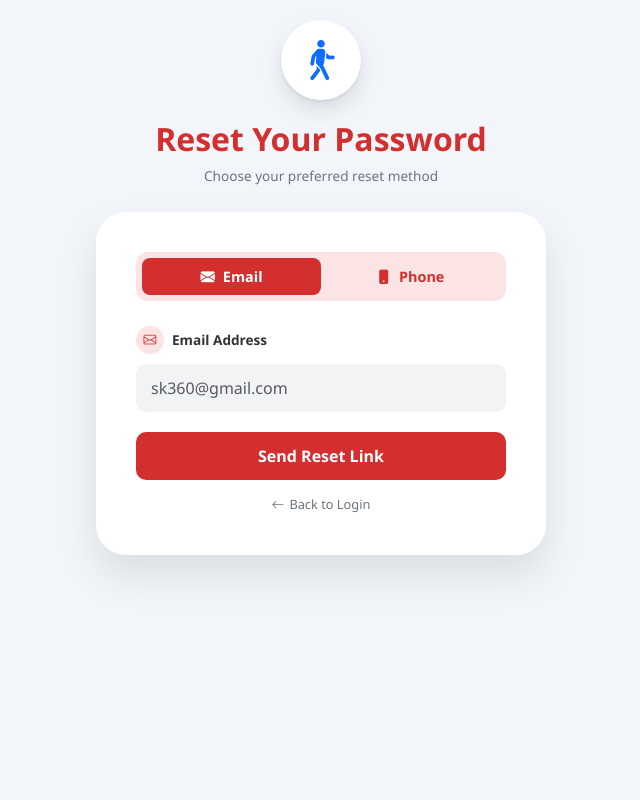
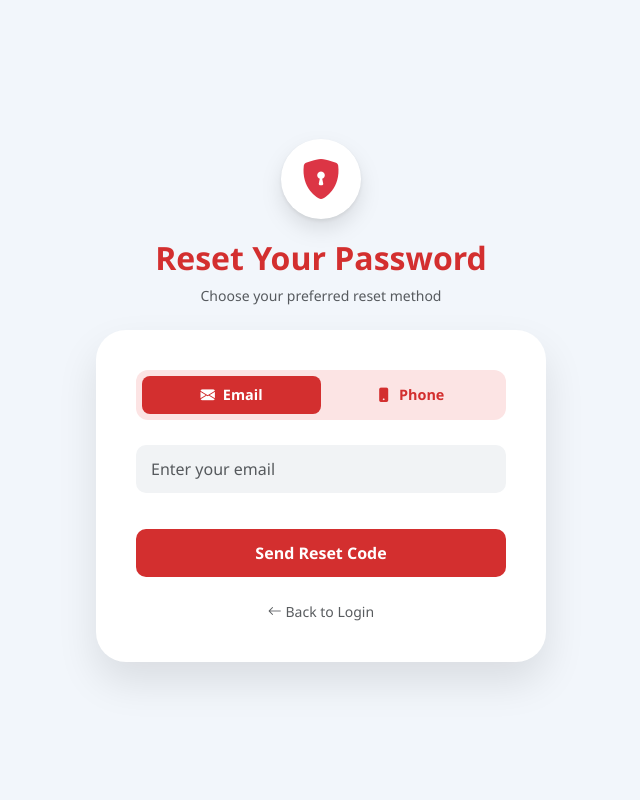
Before and after one commit to Teng05/SK360, a PHP site: page /auth/resetpass.php in a window 1280 px wide. Shown: the whole page, without its empty margins (319-959 px from the left). Run offline with PHP 8.4, Linux system fonts and the light colour scheme; some libraries are stand-ins or nearby versions.

Commit message:
reset pass email

```diff
--- a/auth/resetpass.php
+++ b/auth/resetpass.php
@@ -1,301 +1,198 @@
+<?php
+session_start();
+require_once '../classes/database.php';
+
+// Set PHP Timezone to match Philippines
+date_default_timezone_set('Asia/Manila');
+
+use PHPMailer\PHPMailer\PHPMailer;
+use PHPMailer\PHPMailer\Exception;
+use Twilio\Rest\Client;
+
+require_once __DIR__ . '/../vendor/autoload.php';
+
+$db = new Database();
+$conn = $db->openConnection();
+
+$message = "";
+
+/* TWILIO CONFIG */
+$twilioSid = 'YOUR_NEW_ACCOUNT_SID';
+$twilioToken = 'YOUR_NEW_AUTH_TOKEN';
+$verifyServiceSid = 'YOUR_VERIFY_SERVICE_SID';
+
+if ($_SERVER['REQUEST_METHOD'] === 'POST') {
+
+    if (isset($_POST['email'])) {
+        $email = trim($_POST['email']);
+
+        if (!empty($email)) {
+            $stmt = $conn->prepare("SELECT user_id, first_name FROM users WHERE email = ? LIMIT 1");
+            $stmt->execute([$email]);
+            $user = $stmt->fetch();
+
+            if ($user) {
+                $user_id = $user['user_id'];
+                $verificationCode = random_int(100000, 999999);
+
+                // FIX: Let MySQL calculate the expiration based on ITS OWN current time (NOW())
+                $ins = $conn->prepare("INSERT INTO password_resets (user_id, reset_code, method, expires_at)
+                                       VALUES (?, ?, 'email', DATE_ADD(NOW(), INTERVAL 15 MINUTE))");
+                $ins->execute([$user_id, $verificationCode]);
+
+                $_SESSION['reset_email'] = $email;
+                $_SESSION['reset_user_id'] = $user_id;
+
+                try {
+                    $mail = new PHPMailer(true);
+                    $mail->isSMTP();
+                    $mail->Host       = 'smtp.gmail.com';
+                    $mail->SMTPAuth   = true;
+                    $mail->Username   = 'paulmonje123@gmail.com';
+                    $mail->Password   = 'vrffgqfdpautwxsf';
+                    $mail->SMTPSecure = PHPMailer::ENCRYPTION_STARTTLS;
+                    $mail->Port       = 587;
+
+                    $mail->setFrom('paulmonje123@gmail.com', 'SK360 Support');
+                    $mail->addAddress($email, $user['first_name']);
+
+                    $mail->isHTML(true);
+                    $mail->Subject = 'SK360 Password Reset Code';
+                    $mail->Body    = "
+                        <div style='font-family: Arial, sans-serif; text-align: center; border: 1px solid #ddd; padding: 20px; border-radius: 15px;'>
+                            <h2 style='color: #d32f2f;'>Reset Your Password</h2>
+                            <p>Hello {$user['first_name']}, use the code below to reset your password:</p>
+                            <h1 style='background: #f4f4f4; display: inline-block; padding: 10px 20px; letter-spacing: 5px; color: #333;'>{$verificationCode}</h1>
+                            <p style='font-size: 0.8rem; color: #777;'>This code will expire in 15 minutes.</p>
+                        </div>";
+
+                    $mail->send();
+                    echo "<script>window.onload = function(){ showSuccess('email', '$email'); }</script>";
+                } catch (Exception $e) {
+                    $message = "Mail Error: Check your SMTP settings.";
+                }
+            } else {
+                $message = "No account found with that email address.";
+            }
+        }
+    }
+
+    // 2. HANDLE SMS REQUEST (Twilio)
+    if (isset($_POST['phone'])) {
+        $phone = trim($_POST['phone']);
+        if (!empty($phone)) {
+            $stmt = $conn->prepare("SELECT user_id FROM users WHERE phone_number = ? LIMIT 1");
+            $stmt->execute([$phone]);
+            $user = $stmt->fetch();
+
+            if ($user) {
+                try {
+                    $twilio = new Client($twilioSid, $twilioToken);
+                    $twilio->verify->v2->services($verifyServiceSid)
+                        ->verifications
+                        ->create($phone, "sms");
+
+                    $_SESSION['reset_phone'] = $phone;
+                    $_SESSION['reset_user_id'] = $user['user_id'];
+                    echo "<script>window.onload = function(){ showSuccess('phone', '$phone'); }</script>";
+                } catch (Exception $e) {
+                    $message = "SMS Error: " . $e->getMessage();
+                }
+            } else {
+                $message = "This phone number is not registered.";
+            }
+        }
+    }
+}
+?>
 <!DOCTYPE html>
 <html lang="en">
 <head>
     <meta charset="UTF-8">
     <meta name="viewport" content="width=device-width, initial-scale=1.0">
-    <title>Reset Password System</title>
+    <title>Reset Password | SK360</title>
     <link href="https://cdn.jsdelivr.net/npm/bootstrap@5.3.0/dist/css/bootstrap.min.css" rel="stylesheet">
     <link rel="stylesheet" href="https://cdn.jsdelivr.net/npm/bootstrap-icons@1.11.0/font/bootstrap-icons.css">
-
     <style>
-        :root {
-            --sk-red: #d32f2f;
-            --sk-light-bg: #f2f6fb;
-            --sk-yellow-bg: #fefad4;
-            --sk-yellow-border: #e9d9ab;
-            --sk-yellow-text: #8f763f;
-        }
-
-        body {
-            background-color: var(--sk-light-bg);
-            font-family: 'Segoe UI', Tahoma, Geneva, Verdana, sans-serif;
-            min-height: screen;
-            display: flex;
-            align-items: center;
-            justify-content: center;
-            padding: 20px;
-        }
-
-        .auth-card {
-            background: white;
-            border-radius: 30px;
-            box-shadow: 0 20px 40px rgba(0,0,0,0.1);
-            max-width: 450px;
-            width: 100%;
-            padding: 40px;
-            border: none;
-        }
-
-        .sk-logo {
-            width: 80px;
-            height: 80px;
-            margin-bottom: 20px;
-            filter: drop-shadow(0 10px 10px rgba(0,0,0,0.1));
-        }
-
-        .main-title {
-            color: var(--sk-red);
-            font-weight: 700;
-            margin-bottom: 8px;
-        }
-
-        .sub-text {
-            color: #6c757d;
-            font-size: 0.85rem;
-            margin-bottom: 25px;
-        }
-
-        /* Toggle Switch Styling */
-        .method-toggle {
-            background-color: #fce4e4;
-            border-radius: 12px;
-            padding: 6px;
-            display: flex;
-            margin-bottom: 25px;
-        }
-
-        .btn-toggle {
-            flex: 1;
-            border-radius: 8px;
-            padding: 8px;
-            border: none;
-            font-size: 0.9rem;
-            font-weight: 600;
-            transition: 0.3s;
-        }
-
-        .btn-toggle.active {
-            background-color: var(--sk-red);
-            color: white;
-        }
-
-        .btn-toggle:not(.active) {
-            background: transparent;
-            color: var(--sk-red);
-        }
-
-        /* Input Styling */
-        .form-label-custom {
-            font-size: 0.85rem;
-            font-weight: 600;
-            color: #333;
-            display: flex;
-            align-items: center;
-            gap: 8px;
-            margin-bottom: 10px;
-        }
-
-        .label-icon {
-            background-color: #fce4e4;
-            color: var(--sk-red);
-            width: 28px;
-            height: 28px;
-            border-radius: 50%;
-            display: flex;
-            align-items: center;
-            justify-content: center;
-            font-size: 0.8rem;
-        }
-
-        .form-control-custom {
-            background-color: #f1f3f5;
-            border: none;
-            border-radius: 10px;
-            padding: 12px 15px;
-        }
-
-        .btn-sk-primary {
-            background-color: var(--sk-red);
-            border: none;
-            border-radius: 10px;
-            padding: 12px;
-            font-weight: 600;
-            width: 100%;
-            margin-top: 20px;
-            color: white;
-        }
-
-        .btn-sk-primary:hover {
-            background-color: #b71c1c;
-            color: white;
-        }
-
-        /* Success View Components */
-        .success-icon-circle {
-            background-color: #ffca28;
-            color: white;
-            width: 80px;
-            height: 80px;
-            border-radius: 50%;
-            display: flex;
-            align-items: center;
-            justify-content: center;
-            font-size: 40px;
-            margin: 0 auto 20px;
-        }
-
-        .info-badge {
-            background-color: var(--sk-yellow-bg);
-            border: 1px solid var(--sk-yellow-border);
-            color: var(--sk-yellow-text);
-            padding: 8px 15px;
-            border-radius: 8px;
-            font-size: 0.85rem;
-            font-weight: 600;
-            display: inline-flex;
-            align-items: center;
-            gap: 8px;
-            margin-bottom: 15px;
-        }
-
-        .expiry-alert {
-            background-color: #fff5f5;
-            border: 1px solid #ffebed;
-            color: #d32f2f;
-            padding: 10px;
-            border-radius: 8px;
-            font-size: 0.8rem;
-            margin: 15px 0;
-        }
-
-        .back-link {
-            text-decoration: none;
-            color: #6c757d;
-            font-size: 0.8rem;
-            display: flex;
-            align-items: center;
-            justify-content: center;
-            gap: 5px;
-            margin-top: 15px;
-        }
-
-        .hidden { display: none; }
+        :root { --sk-red: #d32f2f; --sk-light-bg: #f2f6fb; }
+        body { background-color: var(--sk-light-bg); font-family: 'Segoe UI', sans-serif; min-height: 100vh; display: flex; align-items: center; justify-content: center; padding: 20px; }
+        .auth-card { background: white; border-radius: 30px; box-shadow: 0 20px 40px rgba(0,0,0,0.1); max-width: 450px; width: 100%; padding: 40px; border: none; }
+        .sk-logo { width: 80px; height: 80px; margin-bottom: 20px; filter: drop-shadow(0 10px 10px rgba(0,0,0,0.1)); background: white; border-radius: 50%; display: flex; align-items: center; justify-content: center; }
+        .main-title { color: var(--sk-red); font-weight: 700; }
+        .method-toggle { background-color: #fce4e4; border-radius: 12px; padding: 6px; display: flex; margin-bottom: 25px; }
+        .btn-toggle { flex: 1; border-radius: 8px; padding: 8px; border: none; font-size: 0.9rem; font-weight: 600; transition: 0.3s; background: transparent; color: var(--sk-red); }
+        .btn-toggle.active { background-color: var(--sk-red); color: white; }
+        .form-control-custom { background-color: #f1f3f5; border: none; border-radius: 10px; padding: 12px 15px; }
+        .btn-sk-primary { background-color: var(--sk-red); border: none; border-radius: 10px; padding: 12px; font-weight: 600; width: 100%; margin-top: 20px; color: white; }
+        .btn-sk-primary:hover { background-color: #b71c1c; color: white; }
+        .hidden { display: none !important; }
     </style>
 </head>
 <body>
 
     <div class="container text-center">
+        <?php if($message): ?>
+            <div class="alert alert-danger mx-auto mb-4" style="max-width: 450px;"><?= $message ?></div>
+        <?php endif; ?>
+
         <div id="request-view">
             <div class="d-flex justify-content-center">
-                <div class="sk-logo bg-white rounded-circle d-flex align-items-center justify-content-center shadow-sm">
-                    <i class="bi bi-person-walking fs-1 text-primary"></i> </div>
+                <div class="sk-logo shadow-sm"><i class="bi bi-shield-lock-fill fs-1 text-danger"></i></div>
             </div>
-
             <h2 class="main-title">Reset Your Password</h2>
-            <p class="sub-text">Choose your preferred reset method</p>
+            <p class="text-muted small mb-4">Choose your preferred reset method</p>
 
             <div class="auth-card mx-auto">
                 <div class="method-toggle">
-                    <button class="btn-toggle active" id="btn-email" onclick="switchMethod('email')">
-                        <i class="bi bi-envelope-fill me-2"></i>Email
-                    </button>
-                    <button class="btn-toggle" id="btn-phone" onclick="switchMethod('phone')">
-                        <i class="bi bi-phone-fill me-2"></i>Phone
-                    </button>
+                    <button class="btn-toggle active" id="btn-email" onclick="switchMethod('email')"><i class="bi bi-envelope-fill me-2"></i>Email</button>
+                    <button class="btn-toggle" id="btn-phone" onclick="switchMethod('phone')"><i class="bi bi-phone-fill me-2"></i>Phone</button>
                 </div>
 
                 <div id="input-email-group">
-                    <label class="form-label-custom">
-                        <span class="label-icon"><i class="bi bi-envelope"></i></span> Email Address
-                    </label>
-                    <input type="email" class="form-control form-control-custom" placeholder="sk360@gmail.com">
-                    <button class="btn btn-sk-primary" onclick="showSuccess('email')">Send Reset Link</button>
+                    <form method="POST">
+                        <input type="email" name="email" class="form-control form-control-custom mb-3" placeholder="Enter your email" required>
+                        <button type="submit" class="btn btn-sk-primary">Send Reset Code</button>
+                    </form>
                 </div>
 
                 <div id="input-phone-group" class="hidden">
-                    <label class="form-label-custom">
-                        <span class="label-icon"><i class="bi bi-phone"></i></span> Phone Number
-                    </label>
-                    <input type="text" class="form-control form-control-custom" placeholder="+63912345678">
-                    <button class="btn btn-sk-primary" onclick="showSuccess('phone')">Send Reset Code</button>
+                    <form method="POST">
+                        <input type="text" name="phone" class="form-control form-control-custom mb-3" placeholder="+639..." required>
+                        <button type="submit" class="btn btn-sk-primary">Send Reset Code</button>
+                    </form>
                 </div>
 
-                <a href="#" class="back-link"><i class="bi bi-arrow-left"></i> Back to Login</a>
+                <a href="login.php" class="d-block mt-4 text-muted text-decoration-none small"><i class="bi bi-arrow-left"></i> Back to Login</a>
             </div>
         </div>
 
         <div id="success-view" class="hidden">
-            <div class="success-icon-circle shadow-sm">
-                <i class="bi bi-envelope-check"></i>
+            <div class="d-flex justify-content-center">
+                <div class="sk-logo shadow-sm bg-warning text-white"><i class="bi bi-send-check fs-1"></i></div>
             </div>
-
-            <h2 class="main-title" id="success-title">Reset Link Sent!</h2>
-            <p class="sub-text" id="success-desc">Check your email for password reset instructions</p>
-
+            <h2 class="main-title">Code Sent!</h2>
             <div class="auth-card mx-auto">
-                <div class="info-badge">
-                    <i class="bi bi-envelope"></i> <span id="target-val">sk360@gmail.com</span>
-                </div>
-
-                <p class="text-muted" style="font-size: 0.75rem;">
-                    We've sent a instructions to your registered account. Please check your inbox and follow the instructions to reset your password.
-                </p>
-
-                <div class="expiry-alert">
-                    <i class="bi bi-clock me-1"></i> Link expires in 15 minutes
-                </div>
-
-                <button class="btn btn-sk-primary">Back to Login</button>
-
-                <a href="#" class="back-link text-danger fw-bold" onclick="resetFlow()">
-                    <i class="bi bi-arrow-repeat"></i> Try Different Method
-                </a>
+                <div class="alert alert-warning py-2 small fw-bold mb-4" id="target-val"></div>
+                <p class="text-muted small mb-4">Please enter the 6-digit verification code to set your new password.</p>
+                <button class="btn btn-sk-primary" onclick="window.location.href='verify_reset.php'">Enter Code</button>
+                <a href="#" class="d-block mt-3 text-danger fw-bold text-decoration-none small" onclick="location.reload()">Try Different Method</a>
             </div>
         </div>
     </div>
 
     <script>
         function switchMethod(method) {
-            const emailGroup = document.getElementById('input-email-group');
-            const phoneGroup = document.getElementById('input-phone-group');
-            const btnEmail = document.getElementById('btn-email');
-            const btnPhone = document.getElementById('btn-phone');
-
-            if (method === 'email') {
-                emailGroup.classList.remove('hidden');
-                phoneGroup.classList.add('hidden');
-                btnEmail.classList.add('active');
-                btnPhone.classList.remove('active');
-            } else {
-                emailGroup.classList.add('hidden');
-                phoneGroup.classList.remove('hidden');
-                btnEmail.classList.remove('active');
-                btnPhone.classList.add('active');
-            }
+            const isEmail = method === 'email';
+            document.getElementById('input-email-group').classList.toggle('hidden', !isEmail);
+            document.getElementById('input-phone-group').classList.toggle('hidden', isEmail);
+            document.getElementById('btn-email').classList.toggle('active', isEmail);
+            document.getElementById('btn-phone').classList.toggle('active', !isEmail);
         }
 
-        function showSuccess(method) {
+        function showSuccess(method, value) {
             document.getElementById('request-view').classList.add('hidden');
             document.getElementById('success-view').classList.remove('hidden');
-
-            const title = document.getElementById('success-title');
-            const desc = document.getElementById('success-desc');
-            const target = document.getElementById('target-val');
-
-            if (method === 'email') {
-                title.innerText = "Reset Link Sent!";
-                desc.innerText = "Check your email for password reset instructions";
-                target.innerText = "sk360@gmail.com";
-            } else {
-                title.innerText = "Reset Code Sent!";
-                desc.innerText = "Check your phone for password reset instructions";
-                target.innerText = "+63912345678";
-            }
-        }
-
-        function resetFlow() {
-            document.getElementById('request-view').classList.remove('hidden');
-            document.getElementById('success-view').classList.add('hidden');
+            document.getElementById('target-val').innerText = value;
         }
     </script>
 </body>
```
Also changed, not shown: auth/update_password.php (+42 -29 lines), auth/verify_reset.php (+51 -13 lines).
